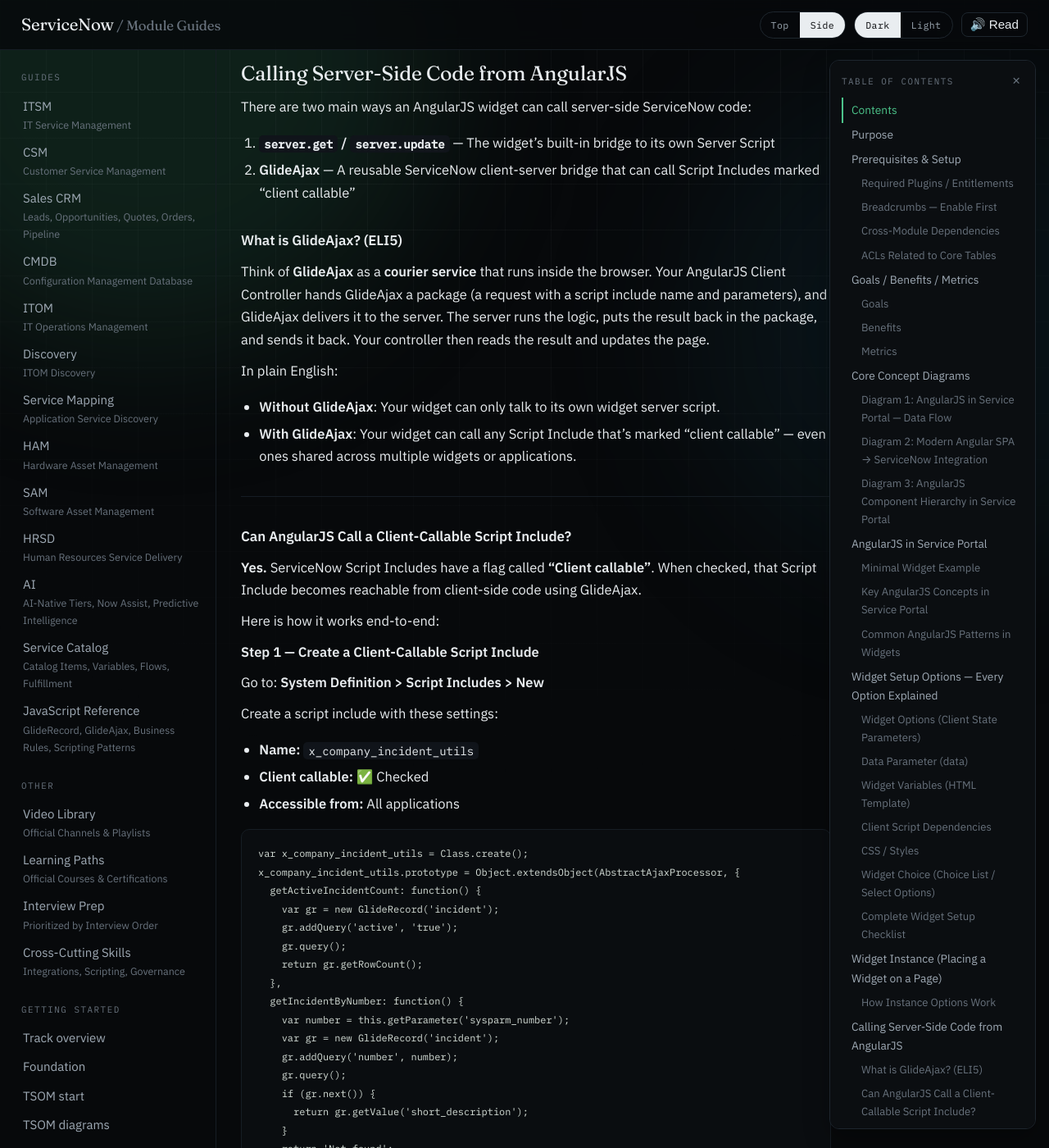
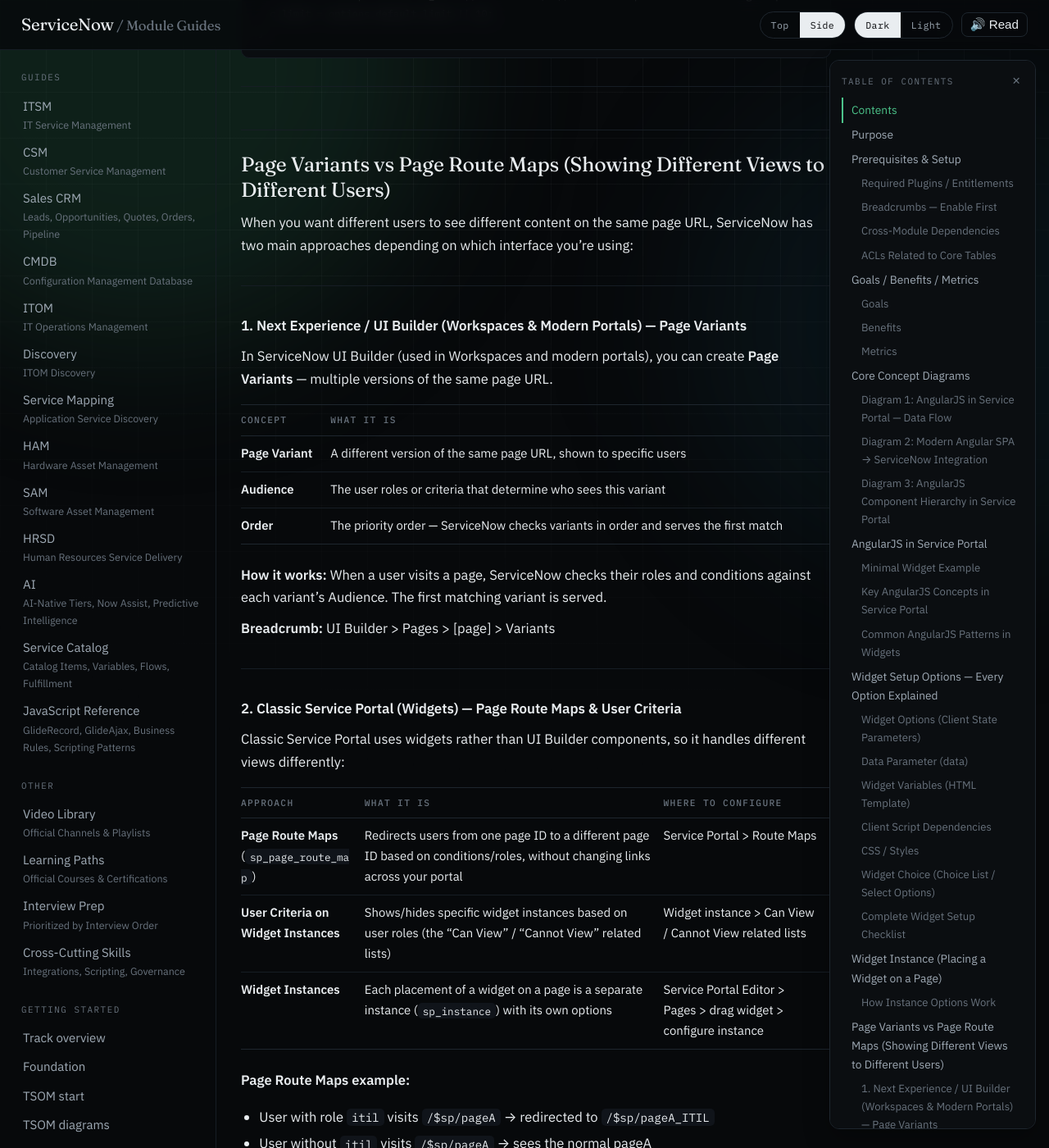
Before and after one commit to eltonaguiar/ServiceNow_Learning_TSOM-_CSM_FSM_SalesCRM_HAM_ITSM, a Jekyll site: the page built from docs/modules/scripting/angular-guide.md, in a window 1280 px wide and 1400 px high, scrolled down 13555 px. Shown: the whole window at 82% size. Built offline with Jekyll 4.4.1, drawn with Linux system fonts in a browser that asks for light colours; our own code applies the rules of GitHub Pages for plain Markdown files; some of the changed text lies outside the part shown.

Commit message:
Expand Angular guide: c.refresh() comments, Page Variants/Route Maps, Angular SPA explanation
- Added beginner-friendly comments to c.refresh() example explaining 'c' is the controller alias
- Added Page Variants vs Page Route Maps section (UI Builder vs classic Service Portal)
- Added Angular SPA / localhost:4200 ELI5 explanation
- Updated Contents table

````diff
--- a/docs/modules/scripting/angular-guide.md
+++ b/docs/modules/scripting/angular-guide.md
@@ -18,6 +18,8 @@
 - [AngularJS in Service Portal](#angularjs-in-service-portal)
 - [Widget Setup Options — Every Option Explained](#widget-setup-options--every-option-explained)
 - [Widget Instance (Placing a Widget on a Page)](#widget-instance--placing-a-widget-on-a-page)
+- [Page Variants vs Page Route Maps (Showing Different Views to Different Users)](#page-variants-vs-page-route-maps--showing-different-views-to-different-users)
+- [Calling Server-Side Code from AngularJS](#calling-server-side-code-from-angularjs)
 - [AngularJS Widget → Scripted REST API Integration](#angularjs-widget--scripted-rest-api-integration)
 - [Modern Angular for Custom Integrations](#modern-angular-for-custom-integrations)
 - [AngularJS vs Modern Angular — Decision Table](#angularjs-vs-modern-angular--decision-table)
@@ -190,6 +192,8 @@ Service Portal widgets use AngularJS 1.x. Each widget has:
 
 ```javascript
 // Client controller (AngularJS)
+// 'c' is shorthand for 'this' — it's the controller object that holds all the
+// data and functions the HTML template will use (widget.title, c.refresh, etc.)
 function($scope, server) {
   var c = this;
   c.refresh = function() {
@@ -197,7 +201,7 @@ function($scope, server) {
       $scope.widget.incidents = response.data;
     });
   };
-  c.refresh();
+  c.refresh();  // Run refresh right away when the widget loads
 }
 ```
 
@@ -500,6 +504,62 @@ function($scope, $http, options) {
 
 ---
 
+## Page Variants vs Page Route Maps (Showing Different Views to Different Users)
+
+When you want different users to see different content on the same page URL, ServiceNow has two main approaches depending on which interface you're using:
+
+---
+
+### 1. Next Experience / UI Builder (Workspaces & Modern Portals) — Page Variants
+
+In ServiceNow UI Builder (used in Workspaces and modern portals), you can create **Page Variants** — multiple versions of the same page URL.
+
+| Concept | What It Is |
+|---|---|
+| **Page Variant** | A different version of the same page URL, shown to specific users |
+| **Audience** | The user roles or criteria that determine who sees this variant |
+| **Order** | The priority order — ServiceNow checks variants in order and serves the first match |
+
+**How it works:** When a user visits a page, ServiceNow checks their roles and conditions against each variant's Audience. The first matching variant is served.
+
+**Breadcrumb:** UI Builder > Pages > [page] > Variants
+
+---
+
+### 2. Classic Service Portal (Widgets) — Page Route Maps & User Criteria
+
+Classic Service Portal uses widgets rather than UI Builder components, so it handles different views differently:
+
+| Approach | What It Is | Where to Configure |
+|---|---|---|
+| **Page Route Maps** (`sp_page_route_map`) | Redirects users from one page ID to a different page ID based on conditions/roles, without changing links across your portal | Service Portal > Route Maps |
+| **User Criteria on Widget Instances** | Shows/hides specific widget instances based on user roles (the "Can View" / "Cannot View" related lists) | Widget instance > Can View / Cannot View related lists |
+| **Widget Instances** | Each placement of a widget on a page is a separate instance (`sp_instance`) with its own options | Service Portal Editor > Pages > drag widget > configure instance |
+
+**Page Route Maps example:**
+- User with role `itil` visits `/$sp/pageA` → redirected to `/$sp/pageA_ITIL`
+- User without `itil` visits `/$sp/pageA` → sees the normal pageA
+
+**User Criteria example:**
+- Widget Instance A (shows P1 incidents): Can View = `itil` role
+- Widget Instance B (shows general incidents): Cannot View = `itil` role
+- Both on the same page — ITIL users see Instance A, everyone else sees Instance B
+
+---
+
+### Which Should You Use?
+
+| Your Situation | Use This |
+|---|---|
+| Using UI Builder / Next Experience / Workspaces | **Page Variants** with Audiences |
+| Using classic Service Portal with widgets | **Page Route Maps** OR **User Criteria on widget instances** |
+| Same widget, different data per page placement | **Widget Instances** with different options |
+| Redirect entire pages based on role | **Page Route Maps** |
+
+**Rule of thumb:** If you're building with widgets (classic Service Portal), use Widget Instances with different options + User Criteria to show different data to different users. If you're building with UI Builder, use Page Variants.
+
+---
+
 ## Calling Server-Side Code from AngularJS
 
 There are two main ways an AngularJS widget can call server-side ServiceNow code:
@@ -751,11 +811,24 @@ function($scope, $http) {
 
 ## Modern Angular for Custom Integrations
 
-Modern Angular (2+) is used for **external** single-page applications that integrate with ServiceNow — not inside Service Portal. Common use cases:
+Modern Angular (2+) is used for **external** single-page applications (SPAs) that integrate with ServiceNow — not inside Service Portal. Common use cases:
 
 - Employee self-service portals hosted outside ServiceNow
 - Customer-facing support portals
 - Internal dashboards pulling data from multiple ServiceNow instances
+
+### What is an Angular SPA? (ELI5)
+
+**Angular** is a popular front-end web development framework maintained by Google for building structured, dynamic user interfaces using TypeScript and HTML.
+
+**SPA (Single-Page Application)** is a type of website that loads a single HTML page initially and dynamically updates only the parts of the screen that change as you click around. Instead of forcing the browser to reload a brand-new page from the server on every click, it fetches raw data (like JSON from ServiceNow) in the background and smoothly swaps out content.
+
+### Why are you seeing a port (`localhost:4200`)?
+
+- **localhost**: A special network name that always points back to your own computer (the local machine).
+- **:4200 (The Port Number)**: Think of your computer's IP address as a building's street address and the port number as a specific apartment or door number. Because your computer runs many networked programs at the same time, each development tool claims its own port so traffic does not collide.
+- **Angular's Default**: When a developer runs the standard command (`ng serve`) to preview an Angular app during development, the Angular CLI automatically spins up a mini local web server on port 4200.
+- **What happens in production**: Once the app is finished and deployed to a real live website for users, the port number disappears behind standard web addresses (which silently use port 80 for HTTP or port 443 for HTTPS).
 
 ### Angular Service for ServiceNow API Calls
 
````
